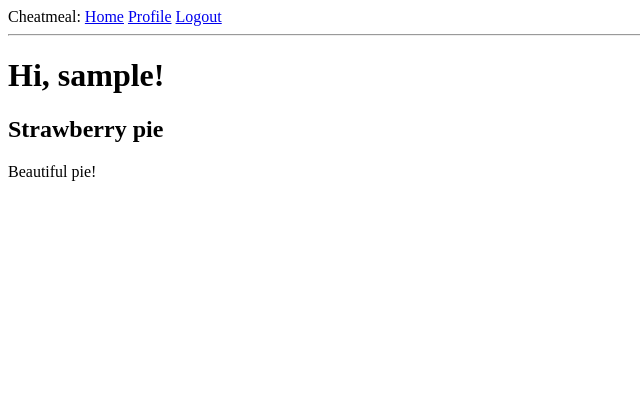
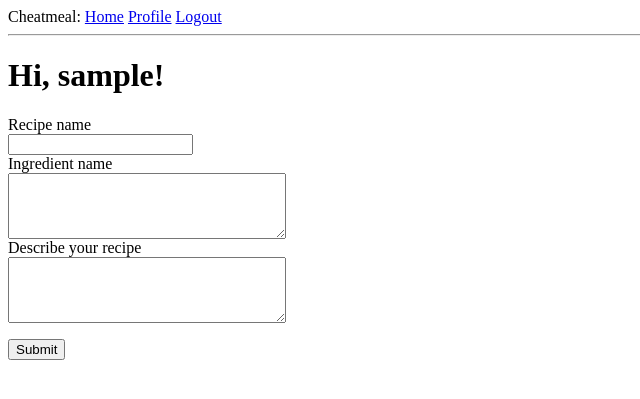
Before and after one commit to Artyko/Cheatmeal, a Flask app: page / in a window 1280 px wide. Shown: the top 399 px of the page, without its empty margins (0-640 px from the left). Run offline with Flask 2, Linux system fonts and the light colour scheme; the visitor is signed in with stand-in values (Sample User, id 1); data comes from the database, SQL or seed files in the repository; data that the repository does not hold is empty.

Commit message:
add recipe form mvp

```diff
--- a/app/forms.py
+++ b/app/forms.py
@@ -1,8 +1,6 @@
 from flask_wtf import FlaskForm
-from wtforms import StringField, PasswordField, BooleanField, SubmitField, \
-    TextAreaField
-from wtforms.validators import ValidationError, DataRequired, EqualTo, \
-    Length
+from wtforms import StringField, PasswordField, BooleanField, SubmitField, TextAreaField
+from wtforms.validators import ValidationError, DataRequired, EqualTo, Length
 from app.models import User
 
 
@@ -45,3 +43,10 @@ class EditProfileForm(FlaskForm):
             user = User.query.filter_by(username=self.username.date)
             if user is not None:
                 raise ValidationError('Please use a different username')
+
+
+class RecipeForm(FlaskForm):
+    title = StringField('Recipe name', validators=[DataRequired()])
+    ingredients = TextAreaField('Ingredient name')
+    description = TextAreaField('Describe your recipe')
+    submit = SubmitField('Submit')
--- a/app/models.py
+++ b/app/models.py
@@ -33,7 +33,7 @@ class User(UserMixin, db.Model):
         return User.query.get(int(id))
 
     def show_recipes(self):
-        return self.recipe.query.filter_by(user_id=self.id)
+        return Recipe.query.filter_by(user_id=self.id)
 
     def recipe_exist(self, recipe):
         return self.recipe.filter(recipe_ingredient.c.recipe_id == recipe.id).count() > 0
--- a/app/routes.py
+++ b/app/routes.py
@@ -3,8 +3,8 @@ from flask import render_template, flash, redirect, url_for, request
 from flask_login import login_user, logout_user, current_user, login_required
 from werkzeug.urls import url_parse
 from app import app, db
-from app.forms import LoginForm, RegistrationForm, EditProfileForm
-from app.models import User
+from app.forms import LoginForm, RegistrationForm, EditProfileForm, RecipeForm
+from app.models import User, Recipe
 
 
 @app.before_request
@@ -14,17 +14,22 @@ def before_request():
         db.session.commit()
 
 
-@app.route('/')
-@app.route('/index')
+@app.route('/', methods=['GET', 'POST'])
+@app.route('/index', methods=['GET', 'POST'])
 @login_required
 def index():
-    recipes = [
-        {
-            'title': 'Strawberry pie',
-            'description': 'Beautiful pie!'
-        }
-    ]
-    return render_template('index.html', title='Home', recipes=recipes)
+    form = RecipeForm()
+    if form.validate_on_submit():
+        recipe = Recipe(title=form.title.data,
+                        description=form.description.data,
+                        user_id=current_user.id)
+        db.session.add(recipe)
+        db.session.commit()
+        flash('Your recipe is now live!')
+        return redirect(url_for('index'))
+    recipes = current_user.show_recipes().all()
+    return render_template('index.html', title='Home', form=form,
+                           recipes=recipes)
 
 
 @app.route('/login', methods=['GET', 'POST'])
--- a/app/templates/index.html
+++ b/app/templates/index.html
@@ -2,6 +2,21 @@
 
 {% block content %}
     <h1>Hi, {{ current_user.username }}!</h1>
+    <form action="" method="post">
+        {{ form.hidden_tag() }}
+        <p>
+            {{ form.title.label }}<br>
+            {{ form.title }}<br>
+            {{ form.ingredients.label }}<br>
+            {{ form.ingredients(cols=32, rows=4) }}<br>
+            {{ form.description.label }}<br>
+            {{ form.description(cols=32, rows=4) }}<br>
+            {% for error in form.errors %}
+            <span style="color: red;">[{{ error }}]</span>
+            {% endfor %}
+        </p>
+        <p>{{ form.submit() }}</p>
+    </form>
     {% for recipe in recipes %}
     <div><h2>{{ recipe.title }}</h2>
         <p>{{ recipe.description }}</p>
```
